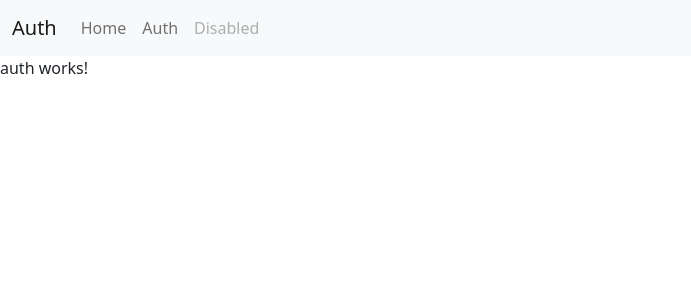
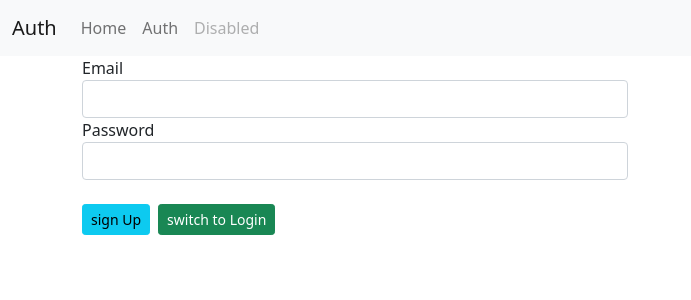
Before and after one commit to ManuDev03/angular-auth, an Angular app: page /auth in a window 1280 px wide. Shown: the top 300 px of the page, without its empty margins (0-691 px from the left). Built offline with nearby package versions, Linux system fonts and the light colour scheme.

Commit message:
adding auth page

```diff
--- a/src/app/app.component.html
+++ b/src/app/app.component.html
@@ -20,5 +20,4 @@
     </div>
   </div>
 </nav>
-
-<router-outlet></router-outlet>
+<div class="container"> <router-outlet></router-outlet> </div>
--- a/src/app/auth/auth.component.html
+++ b/src/app/auth/auth.component.html
@@ -1 +1,23 @@
-<p>auth works!</p>
+<!-- <div class="container"> -->
+<div class="row">
+    <div class="col-md-6 col-md-offset-3">
+        <form action="">
+            <div class="form-group">
+                <label for="">Email</label>
+                <input type="email" class="form-control" id="email">
+            </div>
+            <div class="form-group">
+                <label for="">Password</label>
+                <input type="password" class="form-control" id="password">
+            </div>
+            <br>
+            <div>
+                <button class="btn btn-sm btn-info">sign Up</button>
+                <button class="btn btn-sm btn-success mx-2">switch to Login</button>
+
+            </div>
+
+        </form>
+    </div>
+</div>
+<!-- </div> -->
```
